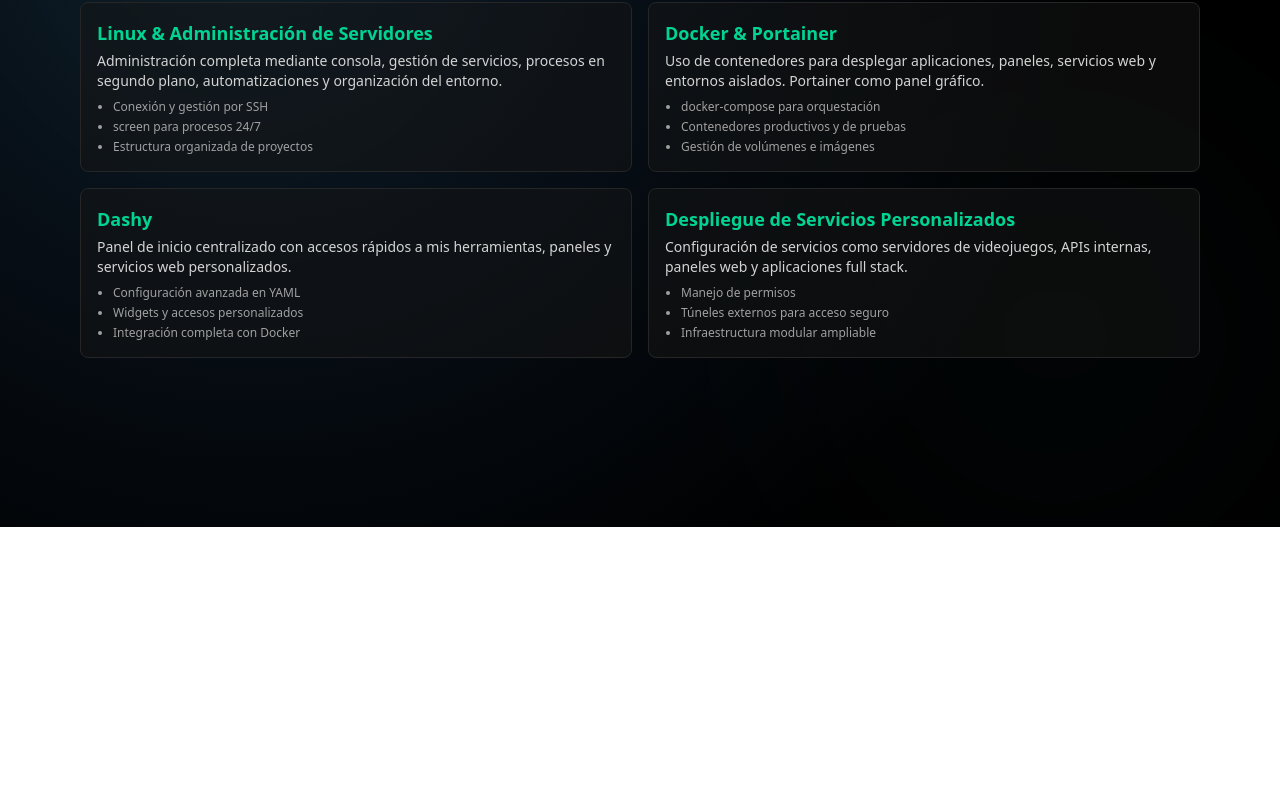
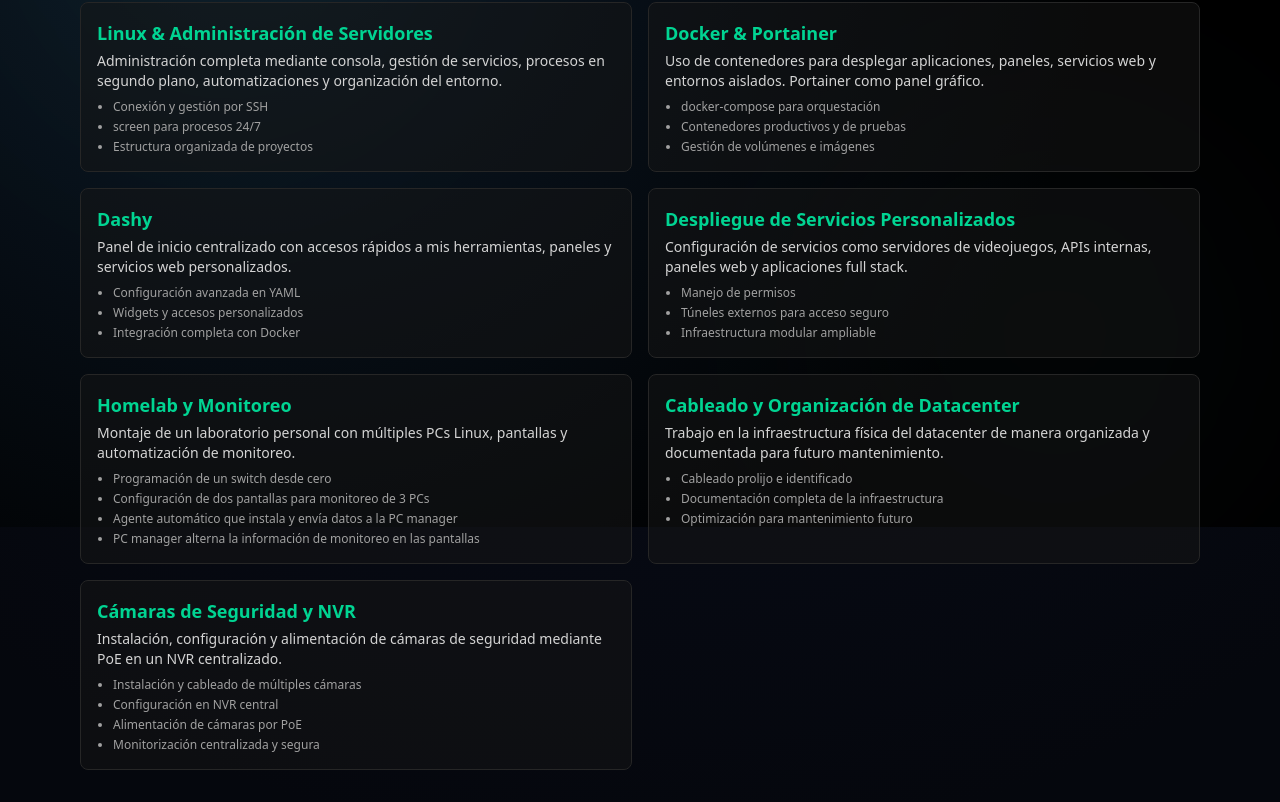
Before and after one commit to SebastianBrusca/seba-portfolio, a Next.js app: page /stack in a window 1280 px wide. Shown: the part 273-1075 px from the top of the page. Before the commit the page ends 800 px from the top, so only its background shows below. Built offline with nearby package versions, Linux system fonts and the light colour scheme.

Commit message:
Actualizar sección stack con homelab, datacenter y cámaras

```diff
--- a/src/app/contact/page.tsx
+++ b/src/app/contact/page.tsx
@@ -3,7 +3,7 @@
 
 const EMAIL = "sebastian.brusca@hotmail.com";
 const LINKEDIN = "https://www.linkedin.com/";
-const GITHUB = "https://github.com/";
+const GITHUB = "https://github.com/SebastianBrusca";
 
 export default function ContactPage() {
   return (
--- a/src/app/stack/page.tsx
+++ b/src/app/stack/page.tsx
@@ -41,6 +41,38 @@
       "Infraestructura modular ampliable",
     ],
   },
+  {
+    title: "Homelab y Monitoreo",
+    description:
+      "Montaje de un laboratorio personal con múltiples PCs Linux, pantallas y automatización de monitoreo.",
+    details: [
+      "Programación de un switch desde cero",
+      "Configuración de dos pantallas para monitoreo de 3 PCs",
+      "Agente automático que instala y envía datos a la PC manager",
+      "PC manager alterna la información de monitoreo en las pantallas",
+    ],
+  },
+  {
+    title: "Cableado y Organización de Datacenter",
+    description:
+      "Trabajo en la infraestructura física del datacenter de manera organizada y documentada para futuro mantenimiento.",
+    details: [
+      "Cableado prolijo e identificado",
+      "Documentación completa de la infraestructura",
+      "Optimización para mantenimiento futuro",
+    ],
+  },
+  {
+    title: "Cámaras de Seguridad y NVR",
+    description:
+      "Instalación, configuración y alimentación de cámaras de seguridad mediante PoE en un NVR centralizado.",
+    details: [
+      "Instalación y cableado de múltiples cámaras",
+      "Configuración en NVR central",
+      "Alimentación de cámaras por PoE",
+      "Monitorización centralizada y segura",
+    ],
+  },
 ];
 
 export default function StackPage() {
```
